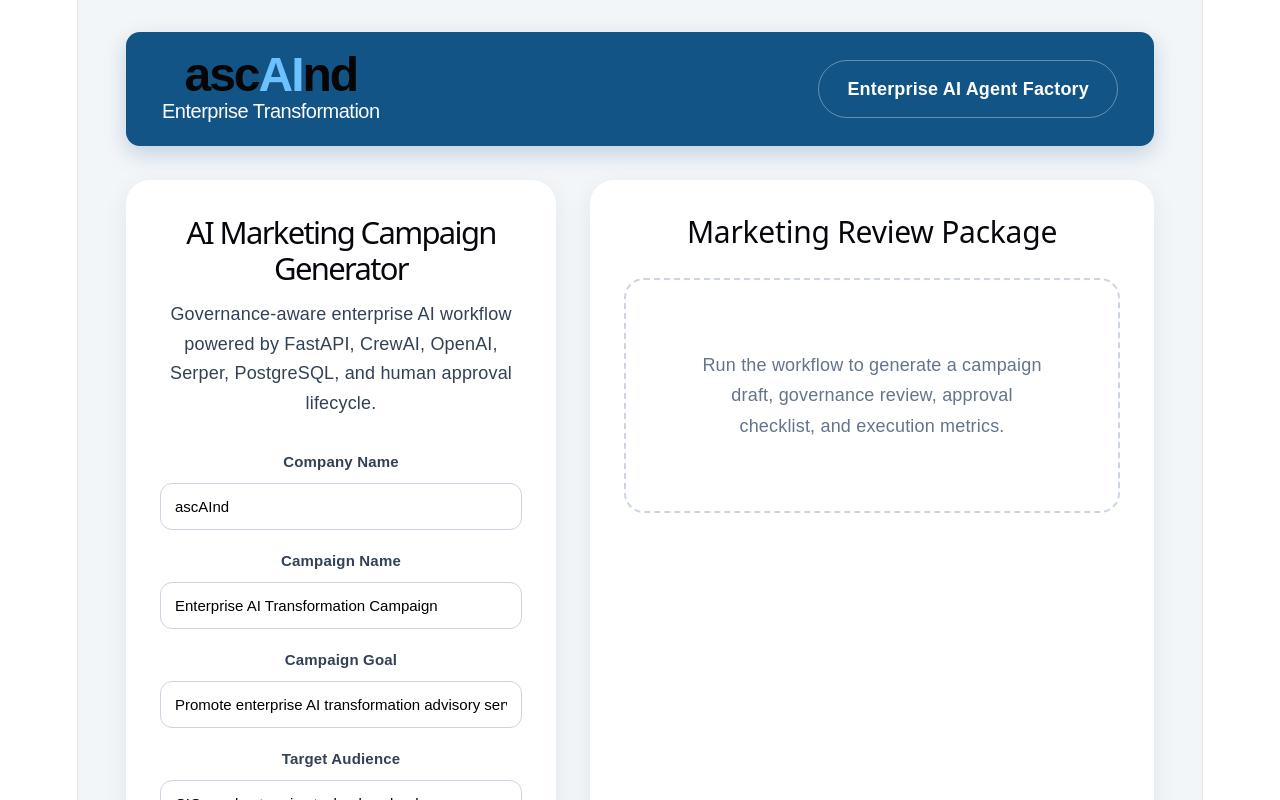
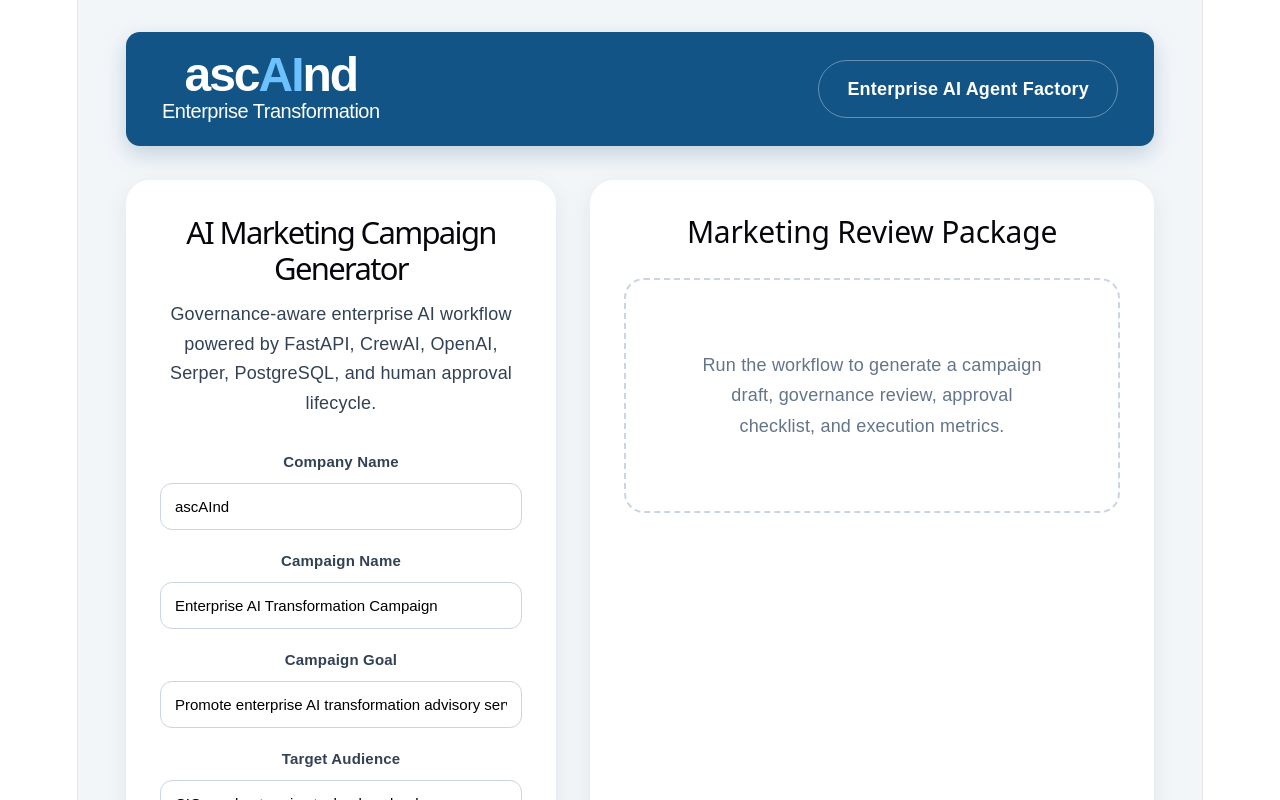
Before and after one commit to ysuneja06/enterprise-ai-agent-factory, a React app in the folder frontend/: page / in a window 1280 px wide. Shown: the top 800 px of the page. Built offline with nearby package versions, Linux system fonts and the light colour scheme; no server answers; the HTML template or start-up script is replaced by a standard one.

Commit message:
Refine ascAInd branding colors

```diff
--- a/frontend/src/App.jsx
+++ b/frontend/src/App.jsx
@@ -130,7 +130,7 @@ function App() {
                 lineHeight: "42px",
                 fontWeight: 800,
                 letterSpacing: "-2px",
-                color: "#050505",
+                color: "white",
               }}
             >
               asc<span style={{ color: "#6ec1ff" }}>AI</span>nd
```
